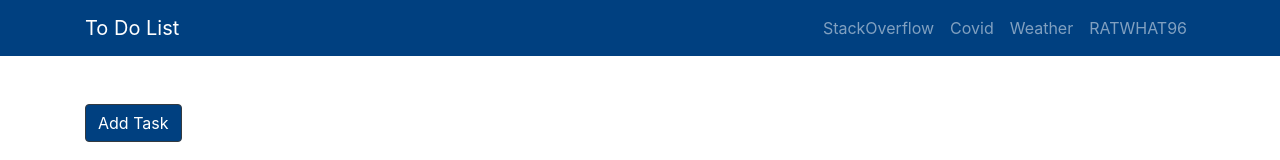
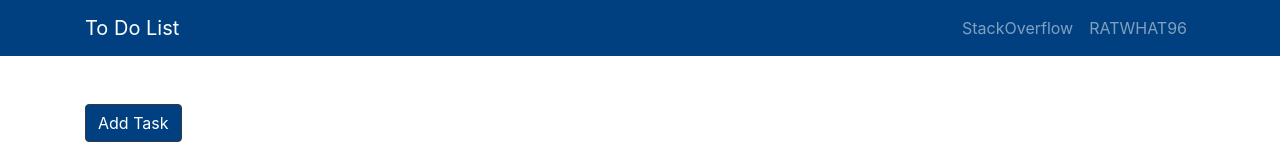
Before and after one commit to RATWHAT96/MERN-To-Do-List, a React (Create React App) app in the folder client/: page / in a window 1280 px wide. Shown: the top 160 px of the page. Built offline with nearby package versions, Linux system fonts and the light colour scheme; no server answers.

Commit message:
removed weather and coronavirus link from nav

```diff
--- a/client/src/App.js
+++ b/client/src/App.js
@@ -5,12 +5,9 @@ import 'bootstrap/dist/css/bootstrap.min.css';
 import ShoppingList from './components/ShoppingList';
 import ItemModal from './components/ItemModal'
 import { Container } from 'reactstrap';
-
 import { Provider } from 'react-redux';
 import store from './store';
 
-import 'bootstrap/dist/css/bootstrap.min.css';
-import './App.css';
 
 function App() {
   return (
--- a/client/src/components/AppNavBar.js
+++ b/client/src/components/AppNavBar.js
@@ -33,12 +33,6 @@ class AppNavbar extends Component {
                                 <NavLink href="https://stackoverflow.com/users/11450660/rahul-ratwatte">StackOverflow</NavLink>
                             </NavItem>
                             <NavItem>
-                                <NavLink href="https://coronavirus.data.gov.uk/">Covid</NavLink>
-                            </NavItem>
-                            <NavItem>
-                                <NavLink href="https://www.bbc.co.uk/weather/2656173">Weather</NavLink>
-                            </NavItem>
-                            <NavItem>
                                 <NavLink href="https://github.com/RATWHAT96">RATWHAT96</NavLink>
                             </NavItem>
                         </Nav>
```
